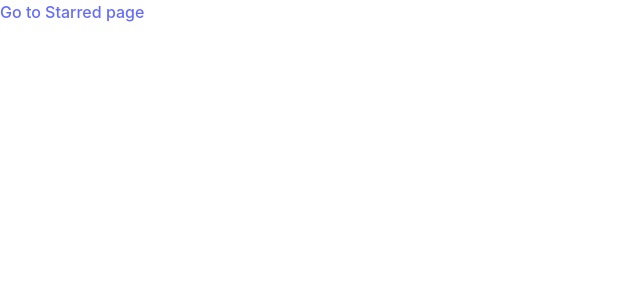
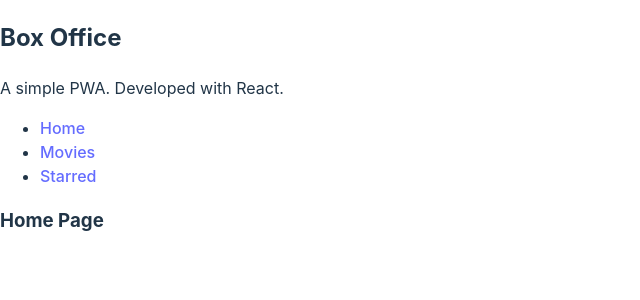
Before and after one commit to biyonik/box-office-app, a React (Vite) app: page / in a window 1280 px wide. Shown: the top 300 px of the page, without its empty margins (0-640 px from the left). Built offline with nearby package versions, Linux system fonts and the light colour scheme.

Commit message:
Layout structure created and implemented

```diff
--- a/src/App.tsx
+++ b/src/App.tsx
@@ -2,13 +2,16 @@ import { BrowserRouter, Route, Routes } from 'react-router-dom';
 import HomePage from './pages/HomePage';
 import React from 'react';
 import StarredPage from './pages/StarredPage';
+import MainLayout from './layouts/MainLayout';
 
 export default function App() {
   return (
     <BrowserRouter>
       <Routes>
-        <Route path="/" element={<HomePage />} />
-        <Route path="/starred" element={<StarredPage />} />
+        <Route element={<MainLayout />}>
+          <Route path="/" element={<HomePage />} />
+          <Route path="/starred" element={<StarredPage />} />
+        </Route>
         <Route path="*" element={<div>Not Found</div>} />
       </Routes>
     </BrowserRouter>
--- /dev/null
+++ b/src/components/AppTitle.tsx
@@ -0,0 +1,13 @@
+import React from 'react';
+
+interface AppTitleProps {
+  title: string;
+  subtitle: string;
+  className?: string;
+}
+export default function AppTitle({ title = "Box Office", subtitle, className }: React.FC<AppTitleProps>) {
+  return <>
+    <h2 className={className}>{title}</h2>
+    <p>{subtitle}</p>
+  </>
+}
--- /dev/null
+++ b/src/components/Navs.tsx
@@ -0,0 +1,28 @@
+import { Link } from 'react-router-dom';
+import AppTitle from './AppTitle';
+import { ROUTES } from '../utils/routes';
+
+
+export default function Navs() {
+  return (
+    <nav>
+      <AppTitle
+        subtitle={"A simple PWA. Developed with React."}
+      />
+      {
+        ROUTES.length && (
+          <ul>
+            {
+              ROUTES.map(route => (
+                <li key={route.to}>
+                  <Link to={route.to}>{route.text}</Link>
+                </li>
+              ))
+            }
+          </ul>
+        )
+      }
+    </nav>
+
+  );
+}
--- /dev/null
+++ b/src/layouts/MainLayout.tsx
@@ -0,0 +1,13 @@
+import { Outlet } from 'react-router-dom';
+import Navs from '../components/Navs';
+
+
+
+export default function MainLayout() {
+  return (
+    <div className="App">
+      <Navs />
+      <Outlet />
+    </div>
+  );
+}
--- a/src/pages/HomePage.tsx
+++ b/src/pages/HomePage.tsx
@@ -1,9 +1,8 @@
-import { Link } from 'react-router-dom';
 
 export default function HomePage() {
   return (
     <div>
-      <Link to="/starred">Go to Starred page</Link>
+      <h3>Home Page</h3>
     </div>
   );
 }
--- a/src/pages/StarredPage.tsx
+++ b/src/pages/StarredPage.tsx
@@ -1,5 +1,7 @@
 export default function StarredPage() {
   return (
-    <></>
+    <div>
+      <h3>Starred Page</h3>
+    </div>
   );
 }
--- /dev/null
+++ b/src/utils/routes.ts
@@ -0,0 +1,14 @@
+export const ROUTES = [
+  {
+    to: '/',
+    text: 'Home',
+  },
+  {
+    to: '/movies',
+    text: 'Movies',
+  },
+  {
+    to: '/starred',
+    text: 'Starred',
+  }
+]
```
